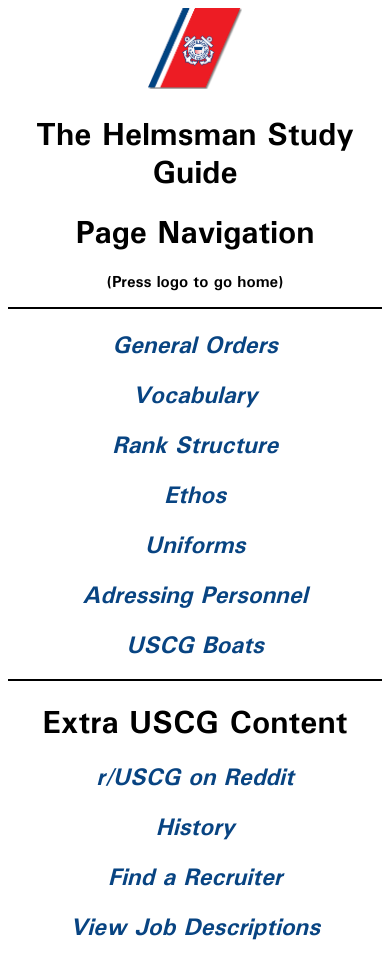
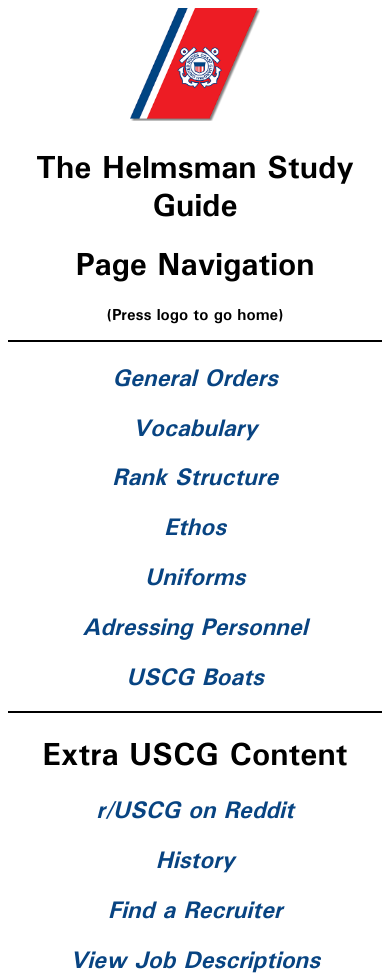
Before and after one commit to jermhern/Helmsman-Study, a plain HTML site: page index.html in a window 390 px wide. Shown: the top 977 px of the page. Drawn offline with Linux system fonts and the light colour scheme; grey boxes are pictures that could not be loaded.

Commit message:
fixed logo size on mobile

```diff
--- a/styles.css
+++ b/styles.css
@@ -17,8 +17,8 @@ a {
 
 /*Size of logo */
 #logo {
-	width: 25%;
-	height: 25%;
+	width: 35%;
+	height: 35%;
 }
 
 /*Literally just a line*/
```
